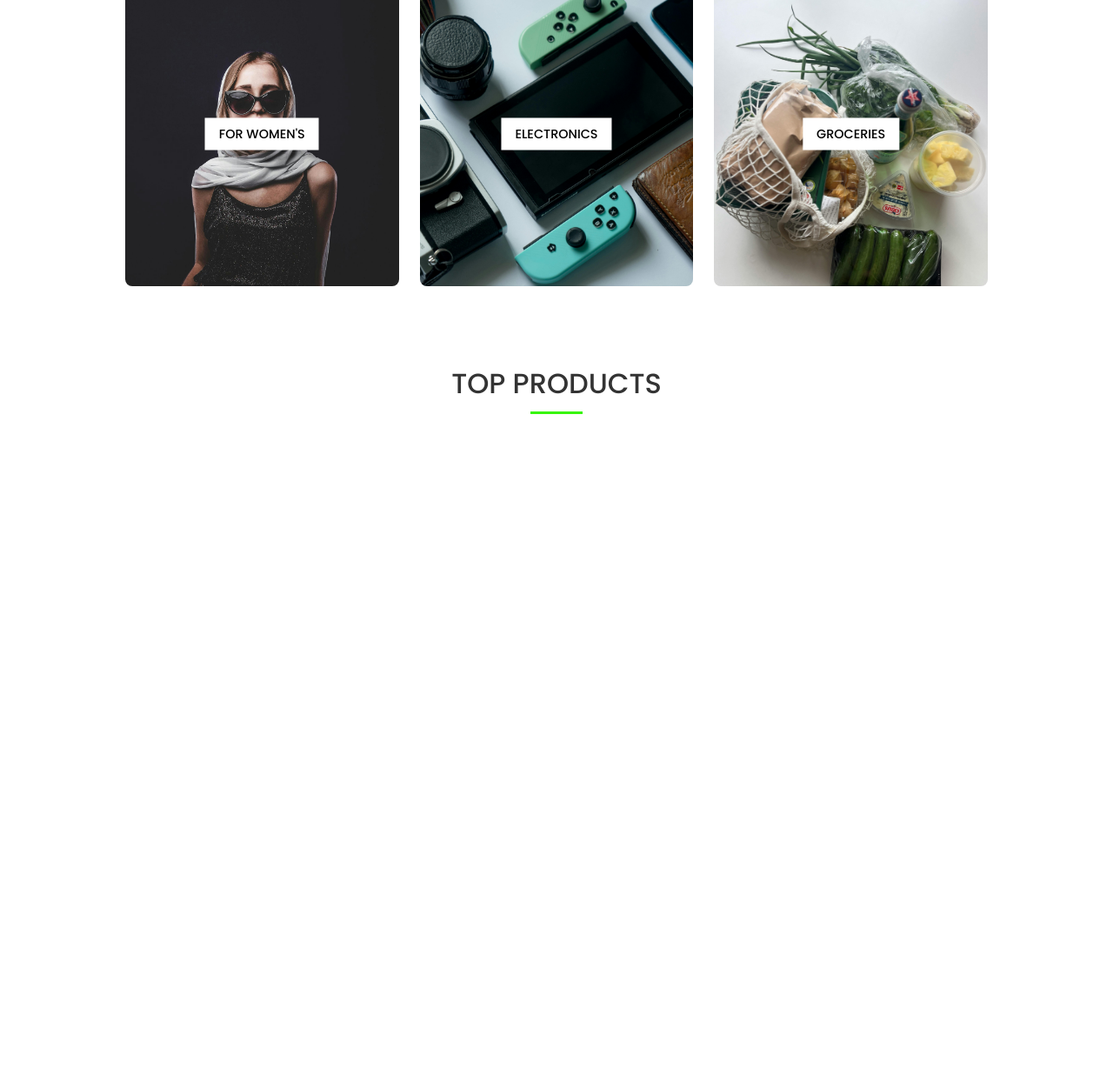
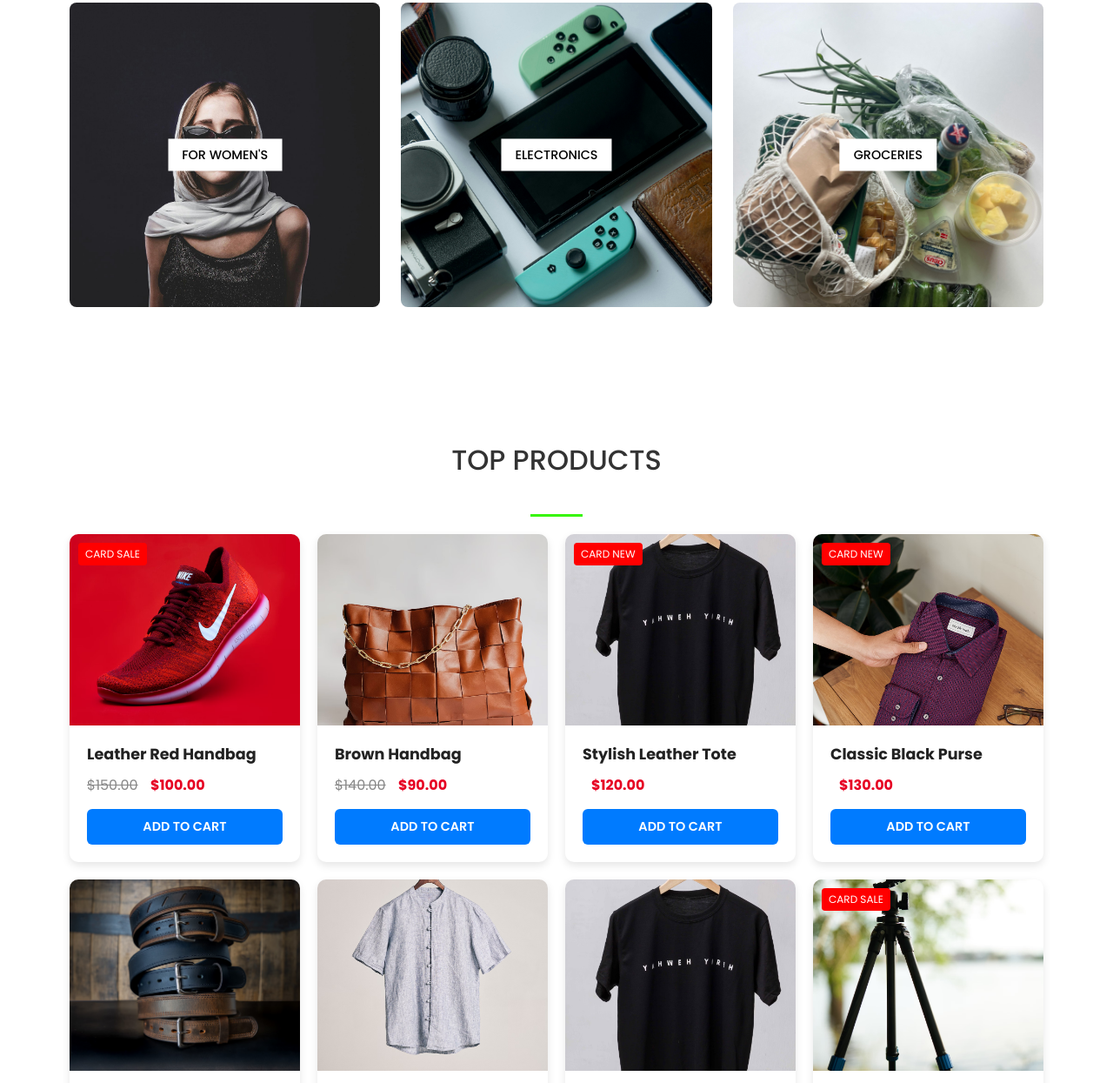
Before and after one commit to prateep-coder/fashion-store, a plain HTML site: page responsive shoping website/index.html in a window 1280 px wide. Shown: the part 1555-2800 px from the top of the page at 87% size. Before the commit the page ends 2031 px from the top, so only its background shows below. Drawn offline with Linux system fonts and the light colour scheme.

Commit message:
index-shopping-1

```diff
--- a/responsive shoping website/index.html
+++ b/responsive shoping website/index.html
@@ -1,19 +1,23 @@
 <!DOCTYPE html>
 <html lang="en">
   <head>
-  <meta charset="UTF-8">
-  <meta name="viewport" content="width=device-width, initial-scale=1.0">
+    <meta charset="UTF-8" />
+    <meta name="viewport" content="width=device-width, initial-scale=1.0" />
     <title>responsive shopping website</title>
-  <link rel="stylesheet" href="https://cdnjs.cloudflare.com/ajax/libs/font-awesome/6.7.2/css/all.min.css" integrity="sha512-Evv84Mr4kqVGRNSgIGL/F/aIDqQb7xQ2vcrdIwxfjThSH8CSR7PBEakCr51Ck+w+/U6swU2Im1vVX0SVk9ABhg==" crossorigin="anonymous" referrerpolicy="no-referrer" />
-  <link rel="stylesheet" href="style.css">
+    <link
+      rel="stylesheet"
+      href="https://cdnjs.cloudflare.com/ajax/libs/font-awesome/6.7.2/css/all.min.css"
+      integrity="sha512-Evv84Mr4kqVGRNSgIGL/F/aIDqQb7xQ2vcrdIwxfjThSH8CSR7PBEakCr51Ck+w+/U6swU2Im1vVX0SVk9ABhg=="
+      crossorigin="anonymous"
+      referrerpolicy="no-referrer"
+    />
+    <link rel="stylesheet" href="style.css" />
   </head>
   <body>
     <!-- navbar here -->
     <header>
       <nav class="navbar flex container">
-       <a href="#" class="logo">
-         zay<span>loo.</span>
-       </a>
+        <a href="#" class="logo"> zay<span>loo.</span> </a>
 
         <ul class="navlist flex">
           <li>
@@ -43,7 +47,6 @@
               <i class="fa-solid fa-bag-shopping"></i>
             </a>
           </li>
-
         </ul>
 
         <a href="#" class="hamburger">
@@ -53,11 +56,10 @@
     </header>
     <!--navbar end-->
 
-
     <!-- section start -->
     <main>
       <section class="hero">
-      <div class="hero-content flex ">
+        <div class="hero-content flex">
           <div>
             <h3 id="heding3">summer fashion</h3>
             <h1>NEW COLLECTION</h1>
@@ -69,47 +71,156 @@
         </div>
       </section>
 
-
       <section class="section">
         <div class="category-container container">
           <div class="category">
-            <img src="image/pexels-rimiscky-9952610.jpg" alt="men-collection">
+            <img src="image/pexels-rimiscky-9952610.jpg" alt="men-collection" />
             <button>for men's</button>
           </div>
           <div class="category">
-            <img src="image/pexels-vika-glitter-392079-1620675.jpg" alt="men-collection">
+            <img
+              src="image/pexels-vika-glitter-392079-1620675.jpg"
+              alt="men-collection"
+            />
             <button>for kid's</button>
           </div>
           <div class="category">
-            <img src="image/pexels-karolina-grabowska-5202045.jpg" alt="men-collection">
+            <img
+              src="image/pexels-karolina-grabowska-5202045.jpg"
+              alt="men-collection"
+            />
             <button>Accessories</button>
           </div>
           <div class="category">
-            <img src="image/pexels-animgraphlab-6780069.jpg" alt="men-collection">
+            <img
+              src="image/pexels-animgraphlab-6780069.jpg"
+              alt="men-collection"
+            />
             <button>for women's</button>
           </div>
           <div class="category">
-            <img src="image/pexels-hardy-iyank-163347828-10853536.jpg" alt="men-collection">
+            <img
+              src="image/pexels-hardy-iyank-163347828-10853536.jpg"
+              alt="men-collection"
+            />
             <button>Electronics</button>
           </div>
           <div class="category">
-            <img src="image/pexels-selma-nigar-basturk-1546567251-30116556.jpg" alt="men-collection">
+            <img
+              src="image/pexels-selma-nigar-basturk-1546567251-30116556.jpg"
+              alt="men-collection"
+            />
             <button>Groceries</button>
           </div>
-
         </div>
       </section>
 
+      <section class="section">
 
-     <section class="section">
-       <h2> top products</h2>
+<div class="container">
+  <h2>Top Products</h2>
   <div class="link-prd"></div>
 
+  <div class="card-container">
+    <div class="card sale">
+      <img src="image/photo-1542291026-7eec264c27ff.avif" />
+      <div class="card-content">
+        <p class="title">Leather Red Handbag</p>
+        <div>
+          <del>$150.00</del>
+          <span class="anount">$100.00</span>
+        </div>
+        <button class="add-to-cart">Add to cart</button>
+      </div>
+    </div>
+
+    <div class="card">
+      <img src="image/photo-1598532163257-ae3c6b2524b6.avif" />
+      <div class="card-content">
+        <p class="title">Brown Handbag</p>
+        <div>
+          <del>$140.00</del>
+          <span class="anount">$90.00</span>
+        </div>
+        <button class="add-to-cart">Add to cart</button>
+      </div>
+    </div>
+
+    <div class="card new">
+      <img src="image/photo-1583743814966-8936f5b7be1a.avif" />
+      <div class="card-content">
+        <p class="title">Stylish Leather Tote</p>
+        <div>
+          <span class="anount">$120.00</span>
+        </div>
+        <button class="add-to-cart">Add to cart</button>
+      </div>
+    </div>
+
+    <div class="card new">
+      <img src="image/photo-1602810318660-d2c46b750f88.avif" />
+      <div class="card-content">
+        <p class="title">Classic Black Purse</p>
+        <div>
+          <span class="anount">$130.00</span>
+        </div>
+        <button class="add-to-cart">Add to cart</button>
+      </div>
+    </div>
+
+
+
+    <div class="card">
+      <img src="image/photo-1664285612706-b32633c95820.avif" />
+      <div class="card-content">
+        <p class="title">Modern Shoulder Bag</p>
+        <div>
+          <del>$170.00</del>
+          <span class="anount">$115.00</span>
+        </div>
+        <button class="add-to-cart">Add to cart</button>
+      </div>
+    </div>
+    <div class="card">
+      <img src="image/photo-1713881842156-3d9ef36418cc.avif" />
+      <div class="card-content">
+        <p class="title">Modern Shoulder Bag</p>
+        <div>
+          <del>$170.00</del>
+          <span class="anount">$115.00</span>
+        </div>
+        <button class="add-to-cart">Add to cart</button>
+      </div>
+    </div>
+
+    <div class="card">
+      <img src="image/photo-1583743814966-8936f5b7be1a.avif" />
+      <div class="card-content">
+        <p class="title">Modern Shoulder Bag</p>
+        <div>
+          <del>$170.00</del>
+          <span class="anount">$115.00</span>
+        </div>
+        <button class="add-to-cart">Add to cart</button>
+      </div>
+    </div>
+
+    <div class="card sale">
+      <img src="image/photo-1594147216879-97803adfb44d.avif" />
+      <div class="card-content">
+        <p class="title">Elegant Red Clutch</p>
+        <div>
+          <del>$110.00</del>
+          <span class="anount">$80.00</span>
+        </div>
+        <button class="add-to-cart">Add to cart</button>
+      </div>
+    </div>
+  </div>
 </div>
       </section>
     </main>
 
-
     <script src="main.js"></script>
   </body>
 </html>
--- a/responsive shoping website/style.css
+++ b/responsive shoping website/style.css
@@ -286,3 +286,111 @@ button:hover {
   height: 2.5px;
   margin: auto;
 }
+
+/* .card-container{
+ justify-content: center;
+ margin-top: 3rem;
+ text-align: center;
+} */
+
+    .container {
+      padding: 40px;
+      max-width: 1200px;
+      margin: auto;
+    }
+
+    h2 {
+      text-transform: uppercase;
+      text-align: center;
+      margin-bottom: 30px;
+      color: #333;
+    }
+
+    .link-prd {
+      text-align: center;
+      margin-bottom: 20px;
+    }
+
+    .card-container {
+      display: grid;
+      grid-template-columns: repeat(auto-fit, minmax(250px, 1fr));
+      gap: 20px;
+    }
+
+    .card {
+      background-color: #fff;
+      border-radius: 10px;
+      box-shadow: 0 4px 10px rgba(0,0,0,0.1);
+      overflow: hidden;
+      display: flex;
+      flex-direction: column;
+      transition: transform 0.3s;
+    }
+
+    .card:hover {
+      transform: translateY(-5px);
+    }
+
+    .card img {
+      width: 100%;
+      height: 220px;
+      object-fit: cover;
+    }
+
+    .card-content {
+      padding: 20px;
+      flex-grow: 1;
+      display: flex;
+      flex-direction: column;
+      justify-content: space-between;
+    }
+
+    .title {
+      font-weight: bold;
+      font-size: 1.1rem;
+      margin-bottom: 10px;
+      color: #222;
+    }
+
+    .anount {
+      color: #e60023;
+      font-weight: bold;
+      margin-left: 10px;
+    }
+
+    del {
+      color: #888;
+    }
+
+    .add-to-cart {
+      margin-top: 15px;
+      padding: 10px;
+      background-color: #007bff;
+      color: white;
+      border: none;
+      border-radius: 6px;
+      cursor: pointer;
+      transition: background-color 0.3s;
+    }
+
+    .add-to-cart:hover {
+      background-color: #0056b3;
+    }
+
+    .sale::before,
+    .new::before {
+      content: attr(class);
+      background-color: red;
+      color: white;
+      font-size: 12px;
+      text-transform: uppercase;
+      padding: 4px 8px;
+      position: absolute;
+      top: 10px;
+      left: 10px;
+      border-radius: 4px;
+    }
+
+    .card.sale, .card.new {
+      position: relative;
+    }
```
Lines whose indentation alone changed are shown as unchanged.
